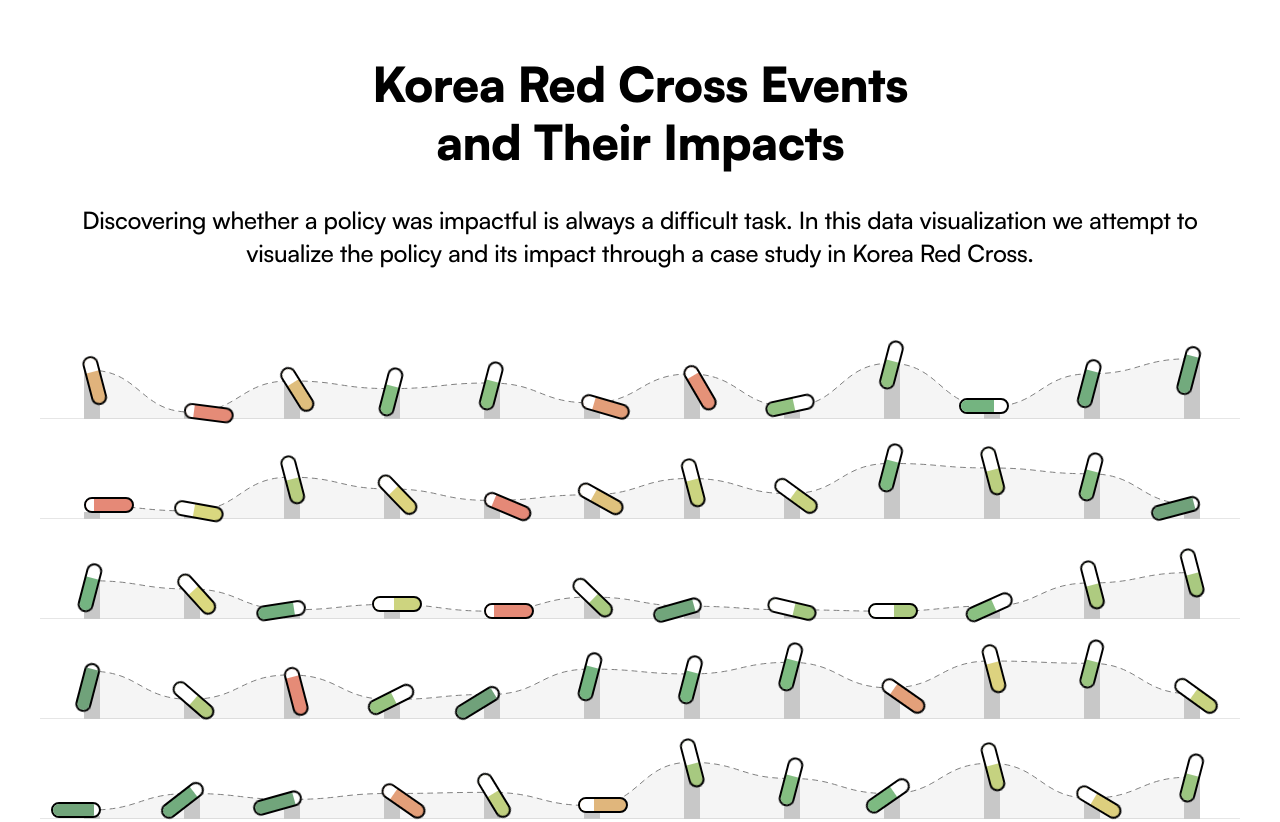
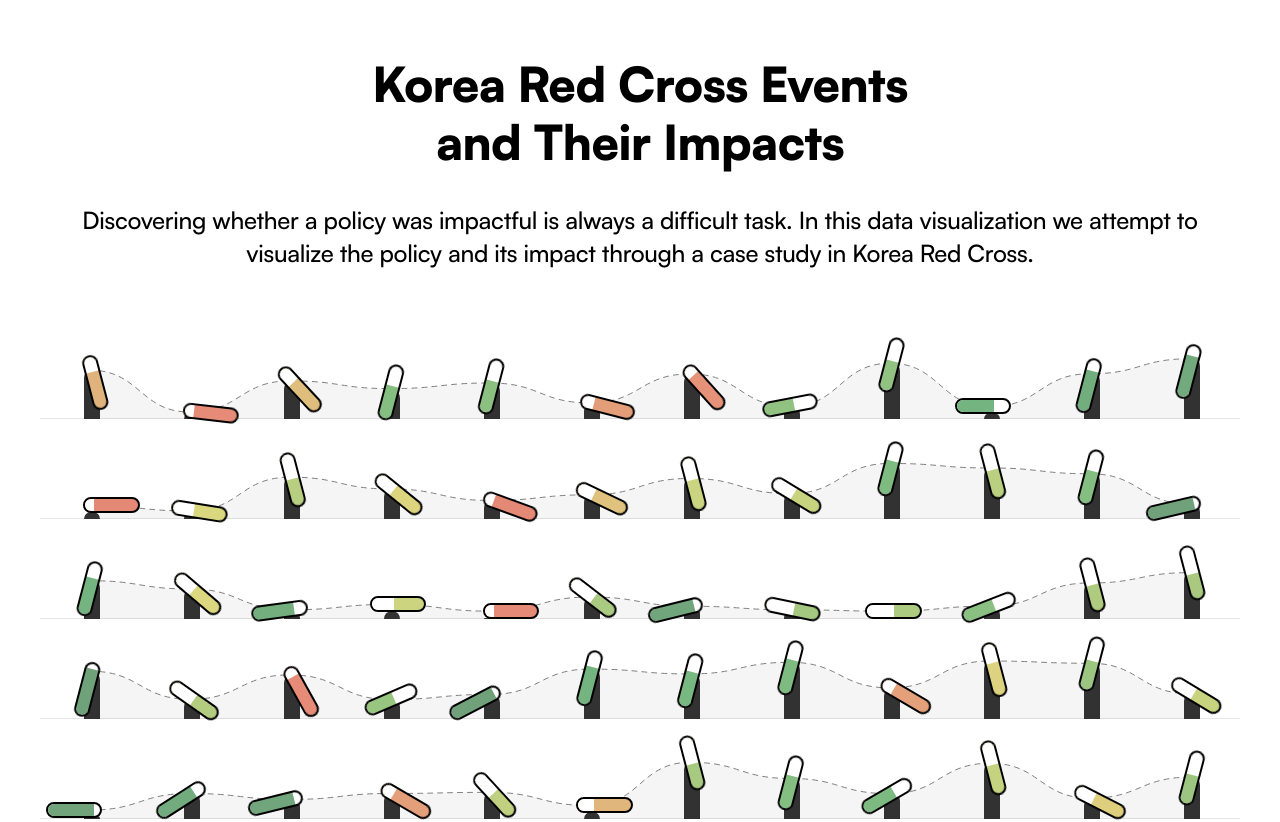
Before and after one commit to morgandoane/studio-2024-fall-web, a React (Vite) app: page / in a window 1280 px wide. Shown: the top 822 px of the page. Built offline with nearby package versions, Linux system fonts and the light colour scheme.

Commit message:
revised stem

```diff
--- a/src/components/Balancer/index.tsx
+++ b/src/components/Balancer/index.tsx
@@ -68,8 +68,8 @@
 
 	const supplyRatio = supply / (supply + demand);
 	const demandRatio = demand / (supply + demand);
-	const supplyWidth = (width / 2) * supplyRatio;
-	const demandWidth = (width / 2) * demandRatio;
+	const supplyWidth = (width / 2) * supplyRatio * 1.125;
+	const demandWidth = (width / 2) * demandRatio * 1.125;
 
 	const getAngle = () => {
 		if (events === 0) return 0;
@@ -196,10 +196,12 @@
 			<motion.div
 				style={{
 					width: `${thk}px`,
-					background: `rgb(200, 200, 200)`,
+					background: `rgb(50, 50, 50)`,
 					position: 'absolute',
 					left: `${width / 2 - (thk - 2 * stroke) / 2}px`,
 					bottom: 0,
+					borderTopLeftRadius: `${thk / 2}px`,
+					borderTopRightRadius: `${thk / 2}px`,
 				}}
 				animate={{
 					height: showStem ? `${stemHeight}px` : '0px',
```
